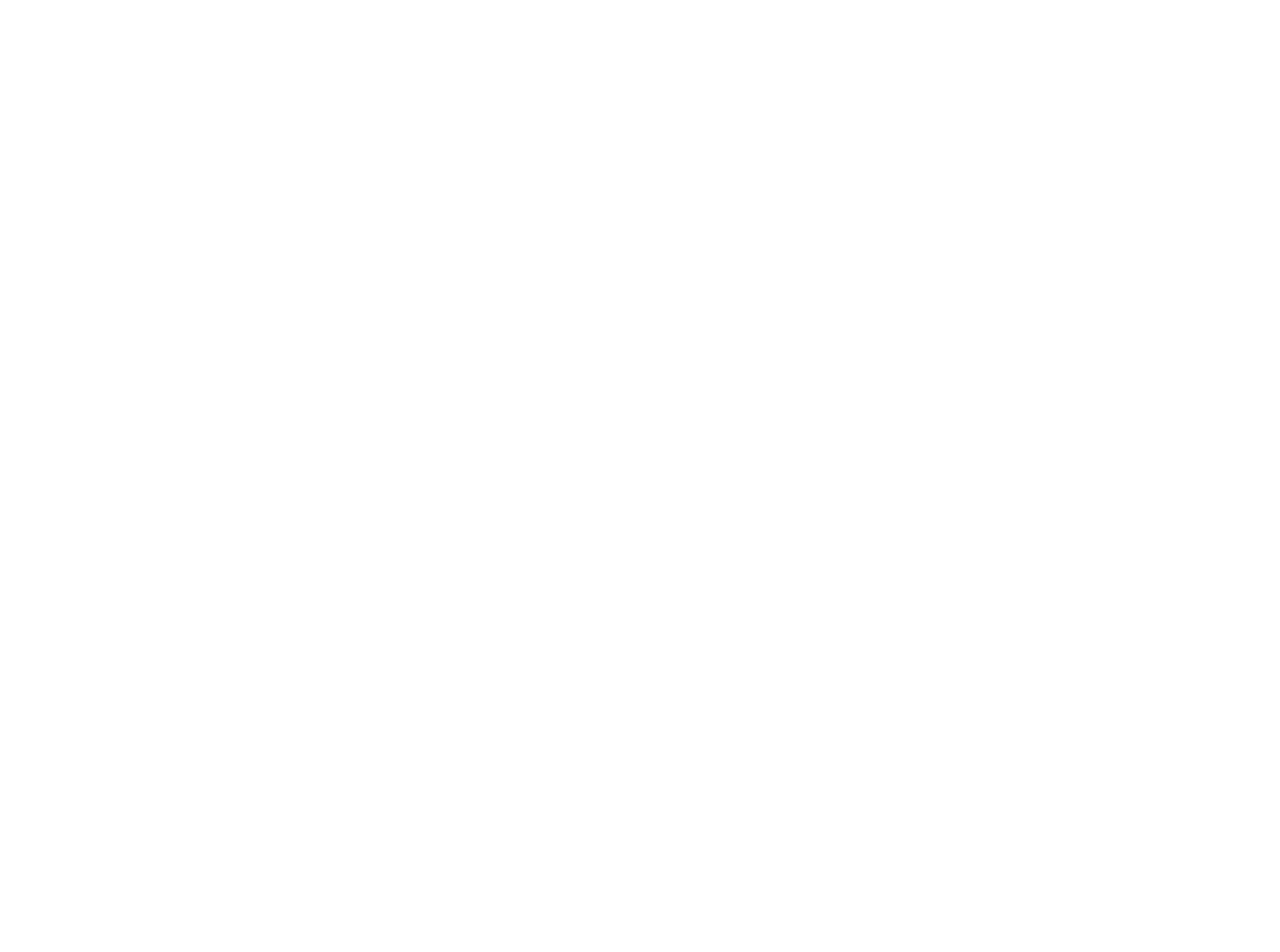
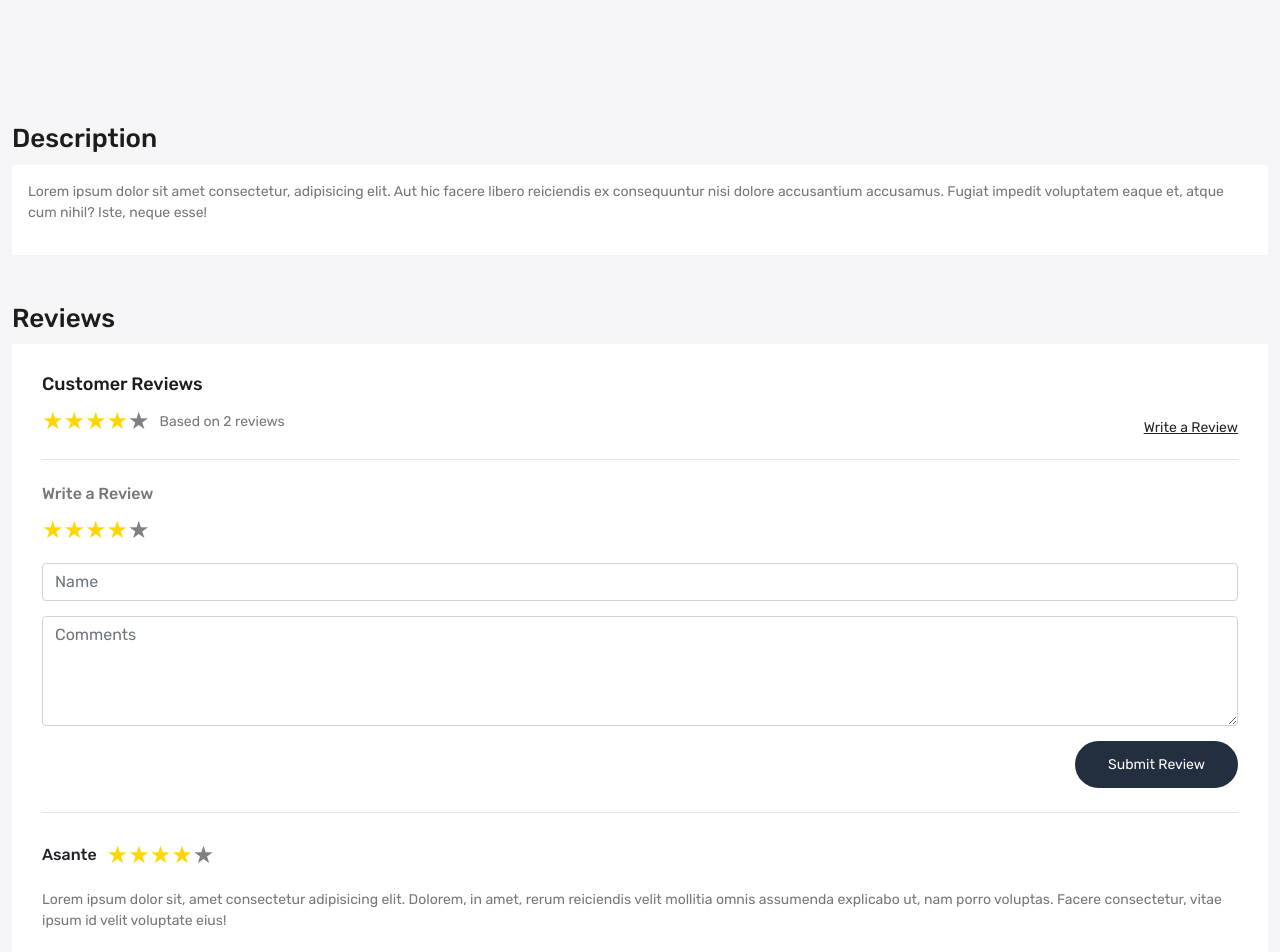
Before and after one commit to enjoyxoxo/meduexpress, a React (Create React App) app: page /product/1 in a window 1280 px wide. Before the commit this address had no page. Shown: the part 580-1532 px from the top of the page. Before the commit the page ends 800 px from the top, so only its background shows below. Built offline with nearby package versions, Linux system fonts and the light colour scheme.

Commit message:
Reviews Updated in the Single Product page

```diff
--- a/src/App.css
+++ b/src/App.css
@@ -668,3 +668,58 @@
   background-color: white;
   padding: 30px;
 }
+
+/* Policy End Page */
+
+/* Main Product Page */
+.description-wrapper h4,
+.reviews-wrapper h3 {
+  font-size: 26px;
+  color: var(--color-1c1c1b);
+  margin-bottom: 10px;
+}
+
+.description-wrapper p {
+  font-size: 14px;
+  color: var(--color-777777);
+}
+
+.review-inner-wrapper {
+   background-color: white;
+   padding: 30px;
+}
+
+.review-head {
+   border-bottom: 1px solid rgba(0, 0, 0, 0.1);
+   padding-bottom: 20px;
+}
+
+.review-head h4 {
+   font-size: 18px;
+   color: var(--color-1c1c1b);
+}
+
+.review-head p,
+.review-head a {
+   font-size: 14px;
+   color: var(--color-777777);
+}
+
+.review-form h4 {
+  font-size: 16px;
+  color: var(--color-777777);
+}
+
+.review-form {
+  border-bottom: 1px solid rgba(0, 0, 0, 0.1);
+}
+
+.review:not(:last-child) {
+  border-bottom: 1px solid rgba(0, 0, 0, 0.1);
+}
+
+.review p {
+  font-size: 14px;
+  color: var(--color-777777);
+}
+/* Main Product Page */
--- a/src/App.js
+++ b/src/App.js
@@ -18,6 +18,7 @@
 import Signup from './pages/Signup';
 import SingleBlog from './pages/SingleBlog';
 import Wishlist from './pages/Wishlist';
+import SingleProduct from './pages/SingleProduct';
 
 function App() {
   return <>
@@ -27,7 +28,8 @@
           <Route index element={<Home />} />
           <Route path="about" element={<About />} />
           <Route path="contact" element={<Contact />} />
-          <Route path="store" element={<OurStore />} />
+          <Route path="product" element={<OurStore />} />
+          <Route path="product/:id" element={<SingleProduct />} />
           <Route path="blogs" element={<Blog />} />
           <Route path="blog/:id" element={<SingleBlog />} />
           <Route path="compare-product" element={<CompareProduct />} />
--- a/src/components/Header.js
+++ b/src/components/Header.js
@@ -84,7 +84,7 @@
               <div className="menu-links">
                 <div className="d-flex align-items-center gap-15">
                   <NavLink to="/">Home</NavLink>
-                  <NavLink to="/store">Our Store</NavLink>
+                  <NavLink to="/product">Our Store</NavLink>
                   <NavLink to="/blogs">Blogs</NavLink>
                   <NavLink to="/contact">Contact</NavLink>
                 </div>
--- a/src/components/ProductCard.js
+++ b/src/components/ProductCard.js
@@ -8,7 +8,7 @@
   console.log(location);
   return <>
      <div className={` ${location.pathname === "/store" ? `gr-${grid}` : "col-3"} `}>
-      <Link className="product-card position-relative">
+      <Link to=":id" className="product-card position-relative">
         <div className="wishlist-icon position-absolute">
           <Link><img src="images/wish.svg" alt="wishlist" /></Link>
         </div>
--- a/src/pages/SingleProduct.js
+++ b/src/pages/SingleProduct.js
@@ -1,11 +1,119 @@
-import React from 'react';
+import React, { useState } from 'react';
 import BreadCrumb from '../components/BreadCrumb';
 import Meta from '../components/Meta';
+import ProductCard from '../components/ProductCard';
+import ReactStars from "react-rating-stars-component";
 
 const SingleProduct = () => {
+  const [orderedProduct, setorderedProduct] = useState(true);
   return <>
-    <Meta title={"Single Product"} />
-    <BreadCrumb title="Single Product" />
+    <Meta title={"Product Name"} />
+    <BreadCrumb title="Product Name" />
+    <div className="main-product-wrapper py-5 home-wrapper-2">
+      <div className="container-xxl">
+        <div className="row">
+          <div className="col-6"></div>
+          <div className="col-6"></div>
+        </div>
+      </div>
+    </div>
+    <div className="description-wrapper py-5 home-wrapper-2">
+      <div className="container-xxl">
+        <div className="row">
+          <div className="col-12">
+            <h4>Description</h4>
+            <div className='bg-white p-3'>
+              <p>
+               Lorem ipsum dolor sit amet consectetur, adipisicing elit. Aut hic facere libero reiciendis ex consequuntur nisi dolore accusantium accusamus. Fugiat impedit voluptatem eaque et, atque cum nihil? Iste, neque esse!
+              </p>
+            </div>
+          </div>
+        </div>
+      </div>
+    </div>
+    <div className="reviews-wrapper home-wrapper-2">
+      <div className="container-xxl">
+        <div className="row">
+          <div className="col-12">
+            <h3>Reviews</h3>
+            <div className="review-inner-wrapper">
+              <div className="review-head d-flex justify-content-between align-items-end">
+                <div>
+                  <h4 className='mb-2'>Customer Reviews</h4>
+                  <div className='d-flex align-items-center gap-10'>
+                    <ReactStars
+                      count={5}
+                      size={24}
+                      value={4}
+                      edit={false}
+                      activeColor="#ffd700"
+                    />
+                    <p className='mb-0'>Based on 2 reviews</p>
+                  </div>
+                </div>
+                <div>
+                  {
+                     orderedProduct && <div>
+                       <a className="text-dark text-decoration-underline" href=""> Write a Review</a>
+                     </div>
+                  }
+                </div>
+              </div>
+              <div className="review-form py-4">
+                <h4 className='mb-2'>Write a Review</h4>
+                <form action="" className='d-flex flex-column gap-15'>
+                  <div>
+                    <ReactStars
+                        count={5}
+                        size={24}
+                        value={4}
+                        edit={true}
+                        activeColor="#ffd700"
+                    />
+                  </div>
+                  <div>
+                    <input type="text" className="form-control" placeholder='Name'/>
+                  </div>
+                  <div>
+                    <textarea name="" id="" className='w-100 form-control' cols="30" rows="4" placeholder='Comments'></textarea>
+                  </div>
+                  <div className='d-flex justify-content-end'>
+                    <button className='button border-0'>Submit Review</button>
+                  </div>
+                </form>
+              </div>
+              <div className="reviews mt-4">
+                <div className="review">
+                  <div className="d-flex gap-10 align-items-center">
+                    <h6 className='mb-0'>Asante</h6>
+                    <ReactStars
+                     count={5}
+                     size={24}
+                     value={4}
+                     edit={false}
+                     activeColor="#ffd700"
+                    />
+                  </div>
+                   <p className='mt-3'>Lorem ipsum dolor sit, amet consectetur adipisicing elit. Dolorem, in amet, rerum reiciendis velit mollitia omnis assumenda explicabo ut, nam porro voluptas. Facere consectetur, vitae ipsum id velit voluptate eius!</p>
+                </div>
+              </div>
+            </div>
+          </div>
+        </div>
+      </div>
+    </div>
+    <section className="popular-wrapper py-5 home-wrapper-2">
+       <div className="container-xxl">
+        <div className="row">
+          <div className="col-12">
+            <h3 className="section-heading">Our Popular Products</h3>
+          </div>
+        </div>
+        <div className="row">
+          <ProductCard />
+        </div>
+       </div>
+    </section>
   </>
 }
 
```
